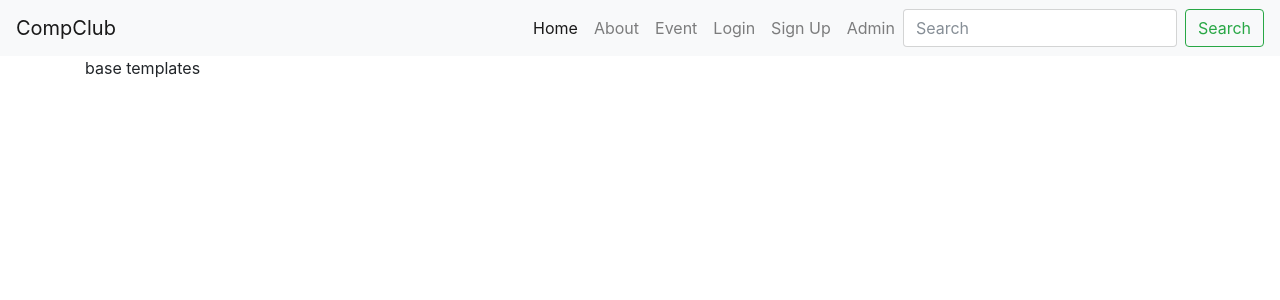
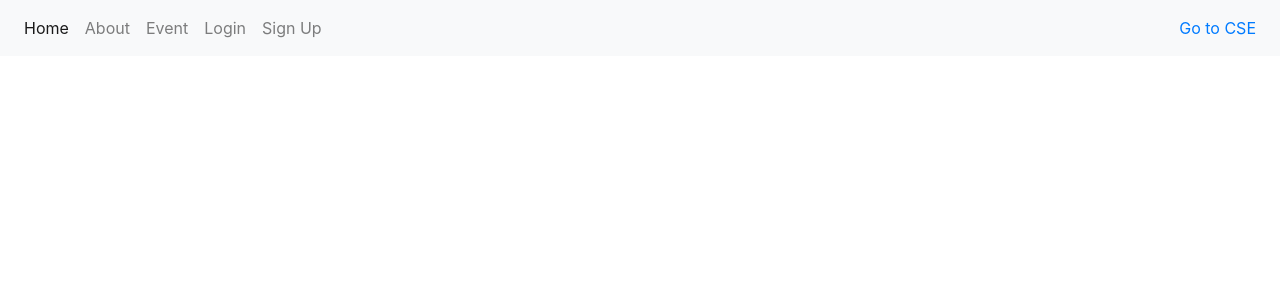
Before and after one commit to CSESoc-CompClub/compclub-web, a Django app: page / in a window 1280 px wide. Shown: the top 300 px of the page. Run offline with Django 3.2, Linux system fonts and the light colour scheme; some libraries are stand-ins or nearby versions.

Commit message:
initial setup

```diff
--- a/compclub/website/templates/website/css.html
+++ /dev/null
@@ -1,8 +0,0 @@
-<!-- Bootstrap CSS -->
-<link rel="stylesheet" href="https://maxcdn.bootstrapcdn.com/bootstrap/4.0.0-beta/css/bootstrap.min.css" integrity="sha384-/Y6pD6FV/Vv2HJnA6t+vslU6fwYXjCFtcEpHbNJ0lyAFsXTsjBbfaDjzALeQsN6M" crossorigin="anonymous">
-
-<!-- Fontawesome CSS -->
-<link rel='stylesheet' href='https://maxcdn.bootstrapcdn.com/font-awesome/4.7.0/css/font-awesome.min.css' />
-
-<!-- jquery confirm CSS -->
-<link rel="stylesheet" href="https://cdnjs.cloudflare.com/ajax/libs/jquery-confirm/3.3.0/jquery-confirm.min.css">
--- a/compclub/website/templates/website/index.html
+++ b/compclub/website/templates/website/index.html
@@ -1,17 +1,61 @@
-<!DOCTYPE html>
-<html>
-<head>
-    <meta charset="utf-8" />
-    <meta http-equiv="X-UA-Compatible" content="IE=edge">
-    <meta name="viewport" content="width=device-width, initial-scale=1">
-    <title>Hello compclub</title>
-    {% include 'website/css.html' %}
-</head>
-<body>
-    {% include 'website/navbar.html'%}
-    <div class="container">
-        <p> base templates</p>
-    </div>
-    {% include 'website/js.html' %}
-</body>
+<!doctype html>
+<html lang="en">
+  <head>
+    <!-- Required meta tags -->
+    <meta charset="utf-8">
+    <meta name="viewport" content="width=device-width, initial-scale=1, shrink-to-fit=no">
+    <!-- Bootstrap CSS -->
+    <link rel="stylesheet" href="https://stackpath.bootstrapcdn.com/bootstrap/4.1.0/css/bootstrap.min.css" integrity="sha384-9gVQ4dYFwwWSjIDZnLEWnxCjeSWFphJiwGPXr1jddIhOegiu1FwO5qRGvFXOdJZ4" crossorigin="anonymous">
+    <!-- Fontawesome CSS -->
+    <link rel='stylesheet' href='https://maxcdn.bootstrapcdn.com/font-awesome/4.7.0/css/font-awesome.min.css' />
+    <!-- jquery confirm CSS -->
+    <link rel="stylesheet" href="https://cdnjs.cloudflare.com/ajax/libs/jquery-confirm/3.3.0/jquery-confirm.min.css">
+    <title>CSESoc CompClub</title>
+  </head>
+  <body>
+    <!-- navbar -->
+    <nav class="navbar navbar-expand-lg navbar-light bg-light">
+          <!-- <a class="navbar-brand" href="#">CompClub</a> -->
+          <button class="navbar-toggler" type="button" data-toggle="collapse" data-target="#navbarNavDropdown" aria-controls="navbarNavDropdown" aria-expanded="false" aria-label="Toggle navigation">
+            <span class="navbar-toggler-icon"></span>
+          </button>
+          <div class="collapse navbar-collapse"  id="navbarNavDropdown">
+            <ul class="navbar-nav mt-2 mt-lg-0 ">
+              <li class="nav-item active ">
+                <a class="nav-link "href="#">Home <span class="sr-only">(current)</span></a>
+              </li>
+              <li class="nav-item">
+                <a class="nav-link" href="About.html">About</a>
+              </li>
+              <li class="nav-item">
+                <a class="nav-link" href="Event.html">Event</a>
+              </li>
+              <li class="nav-item">
+                <a class="nav-link" href="Login.html">Login</a>
+              </li>
+              <li class="nav-item">
+                <a class="nav-link" href="Signup.html">Sign Up</a>
+              </li>
+            </ul>
+            <ul class="navbar-nav mt-2 mt-lg-0 ml-auto">
+                <li class="nav-item">
+                    <a class="nav-link text-primary" href="https://www.csesoc.unsw.edu.au">Go to CSE</a>
+                </li>
+                <!-- search form -->
+<!--                 <form class="form-inline">
+                    <input class="form-control mr-sm-2" type="search" placeholder="Search" aria-label="Search">
+                    <button class="btn btn-outline-success my-2 my-sm-0" type="submit">Search</button>
+                </form> -->
+            </ul>
+          </div>
+    </nav>
+
+    <!-- Optional JavaScript -->
+    <!-- jQuery first, then Popper.js, then Bootstrap JS -->
+    <script src="https://code.jquery.com/jquery-3.3.1.slim.min.js" integrity="sha384-q8i/X+965DzO0rT7abK41JStQIAqVgRVzpbzo5smXKp4YfRvH+8abtTE1Pi6jizo" crossorigin="anonymous"></script>
+    <script src="https://cdnjs.cloudflare.com/ajax/libs/popper.js/1.14.0/umd/popper.min.js" integrity="sha384-cs/chFZiN24E4KMATLdqdvsezGxaGsi4hLGOzlXwp5UZB1LY//20VyM2taTB4QvJ" crossorigin="anonymous"></script>
+    <script src="https://stackpath.bootstrapcdn.com/bootstrap/4.1.0/js/bootstrap.min.js" integrity="sha384-uefMccjFJAIv6A+rW+L4AHf99KvxDjWSu1z9VI8SKNVmz4sk7buKt/6v9KI65qnm" crossorigin="anonymous"></script>
+    <!-- jquery-confirm JS -->
+    <script src="https://cdnjs.cloudflare.com/ajax/libs/jquery-confirm/3.3.0/jquery-confirm.min.js"></script>
+  </body>
 </html>
--- a/compclub/website/templates/website/js.html
+++ /dev/null
@@ -1,20 +0,0 @@
-{% load static %}
-<!-- Optional JavaScript -->
-<!-- jQuery first, then Popper.js, then Bootstrap JS
-slim is missing ajax -->
-<script src="https://code.jquery.com/jquery-3.2.1.min.js"></script>
-<script src="https://cdnjs.cloudflare.com/ajax/libs/popper.js/1.11.0/umd/popper.min.js" integrity="sha384-b/U6ypiBEHpOf/4+1nzFpr53nxSS+GLCkfwBdFNTxtclqqenISfwAzpKaMNFNmj4" crossorigin="anonymous"></script>
-<script src="https://maxcdn.bootstrapcdn.com/bootstrap/4.0.0-beta/js/bootstrap.min.js" integrity="sha384-h0AbiXch4ZDo7tp9hKZ4TsHbi047NrKGLO3SEJAg45jXxnGIfYzk4Si90RDIqNm1" crossorigin="anonymous"></script>
-
-<!-- Stripe JS -->
-<script src="https://js.stripe.com/v3/"></script>
-
-
-<!-- jquery-confirm JS -->
-<script src="https://cdnjs.cloudflare.com/ajax/libs/jquery-confirm/3.3.0/jquery-confirm.min.js"></script>
-
-<!-- Django Secure AJAX JS -->
-<script src='{% static "js/csrf.ajax.js" %}'></script>
-
-<!-- eCommerce Custom JS -->
-<script src='{% static "js/ecommerce.js" %}'></script>
--- a/compclub/website/templates/website/navbar.html
+++ /dev/null
@@ -1,59 +0,0 @@
-
-<nav class="navbar navbar-expand-lg navbar-light bg-light">
-      <a class="navbar-brand" href="#">CompClub</a>
-      <button class="navbar-toggler" type="button" data-toggle="collapse" data-target="#navbarNavDropdown" aria-controls="navbarNavDropdown" aria-expanded="false" aria-label="Toggle navigation">
-        <span class="navbar-toggler-icon"></span>
-      </button>
-      <div class="collapse navbar-collapse" id="navbarNavDropdown">
-        <ul class="navbar-nav ml-auto mt-2 mt-lg-0">
-          <li class="nav-item active">
-            <a class="nav-link" href="#">Home <span class="sr-only">(current)</span></a>
-          </li>
-          <li class="nav-item mr-auto">
-                  <a class="nav-link" href="About.html">About</a>
-          </li>
-          <li class="nav-item">
-                  <a class="nav-link" href="Event.html">Event</a>
-          </li>
-          <li class="nav-item">
-                  <a class="nav-link" href="Login.html">Login</a>
-          </li>
-          <li class="nav-item">
-                  <a class="nav-link" href="Signup.html">Sign Up</a>
-          </li>
-          <li class="nav-item">
-                  <a class="nav-link" href="Admin.html">Admin</a>
-          </li>
-          <form class="form-inline my-2 my-lg-0">
-              <input class="form-control mr-sm-2" type="search" placeholder="Search" aria-label="Search">
-              <button class="btn btn-outline-success my-2 my-sm-0" type="submit">Search</button>
-            </form>
-        </ul>
-      </div>
-</nav>
-
-<!-- <nav class="navbar navbar-expand-lg navbar-light bg-light">
-    <button class="navbar-toggler" type="button" data-toggle="collapse" data-target="#navbarTogglerDemo03" aria-controls="navbarTogglerDemo03" aria-expanded="false" aria-label="Toggle navigation">
-      <span class="navbar-toggler-icon"></span>
-    </button>
-    <a class="navbar-brand" href="#">Navbar</a>
-
-    <div class="collapse navbar-collapse" id="navbarTogglerDemo03">
-      <ul class="navbar-nav mr-auto mt-2 mt-lg-0">
-        <li class="nav-item active">
-          <a class="nav-link" href="#">Home <span class="sr-only">(current)</span></a>
-        </li>
-        <li class="nav-item">
-          <a class="nav-link" href="#">Link</a>
-        </li>
-        <li class="nav-item">
-          <a class="nav-link disabled" href="#">Disabled</a>
-        </li>
-      </ul>
-      <form class="form-inline my-2 my-lg-0">
-        <input class="form-control mr-sm-2" type="search" placeholder="Search" aria-label="Search">
-        <button class="btn btn-outline-success my-2 my-sm-0" type="submit">Search</button>
-      </form>
-    </div>
-  </nav>
- -->
```
Also changed, not shown: compclub/website/templates/website/test.html (deleted).
